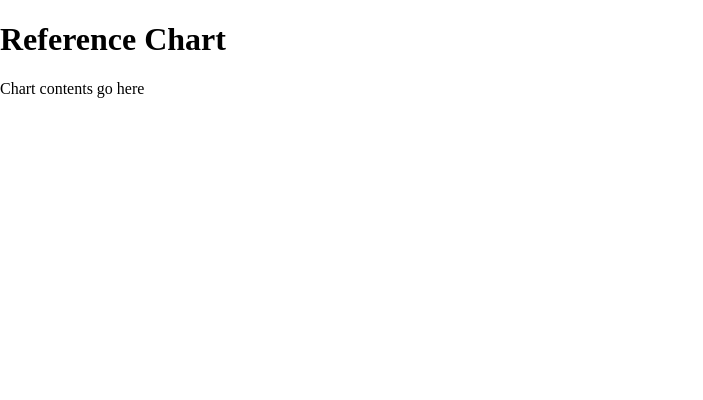
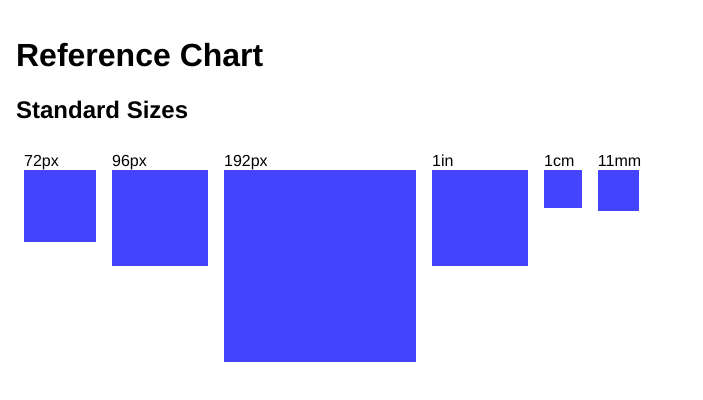
Before and after one commit to aclin/ref-chart, a React app: page / in a window 1280 px wide. Shown: the whole page, without its empty margins (0-703 px from the left). Built offline with nearby package versions, Linux system fonts and the light colour scheme.

Commit message:
Added basic size chart

```diff
--- a/src/app/pixel-ref.js
+++ b/src/app/pixel-ref.js
@@ -1,13 +1,19 @@
 import React, {Component} from 'react';
 import styled from 'styled-components';
+import {StandardChart} from 'components/StandardChart'
+
+const RefAppContent = styled.div`
+  padding: 16px;
+  font-family: Helvetica, Arial, sans-serif;
+`;
 
 class RefApp extends Component {
   render() {
     return (
-      <div>
+      <RefAppContent>
         <h1>Reference Chart</h1>
-        <p>Chart contents go here</p>
-      </div>
+        <StandardChart />
+      </RefAppContent>
     );
   }
 }
--- /dev/null
+++ b/src/components/StandardChart.js
@@ -0,0 +1,35 @@
+import React, {Component} from 'react';
+import styled from 'styled-components';
+
+const SIZES_PX = [72, 96, 192];
+const SIZES_RULER = ['1in', '1cm', '11mm'];
+
+const ChartContent = styled.div`
+  display: flex;
+`;
+
+const DemoBox = styled.div`
+  margin: 8px;
+`;
+
+const Demo = styled.div`
+  width: ${props => props.w};
+  height: ${props => props.w};
+  background-color: #4444FF;
+`;
+
+class StandardChart extends Component {
+  render() {
+    return (
+      <div>
+        <h2>Standard Sizes</h2>
+        <ChartContent>
+          { SIZES_PX.map((s) => <DemoBox>{s}px<Demo w={`${s}px`} /></DemoBox>) }
+          { SIZES_RULER.map((s) => <DemoBox>{s}<Demo w={s} /></DemoBox>) }
+        </ChartContent>
+      </div>
+    )
+  }
+}
+
+export {StandardChart};
--- a/src/index.html
+++ b/src/index.html
@@ -2,7 +2,7 @@
 <html lang="en" style="height: 100%">
 <head>
     <meta charset="UTF-8">
-    <title>Pixel Chart</title>
+    <title>Reference Chart</title>
 </head>
 <body style="margin: 0; padding: 0; height: 100%">
   <div id="app" style="height: 100%"></div>
--- a/webpack.config.js
+++ b/webpack.config.js
@@ -62,7 +62,7 @@ module.exports = function() {
   },
   output: {
     path: __dirname + '/dist',
-    publicPath: '/',
+    publicPath: '',
     filename: '[name].js'
   },
   plugins: [
```
